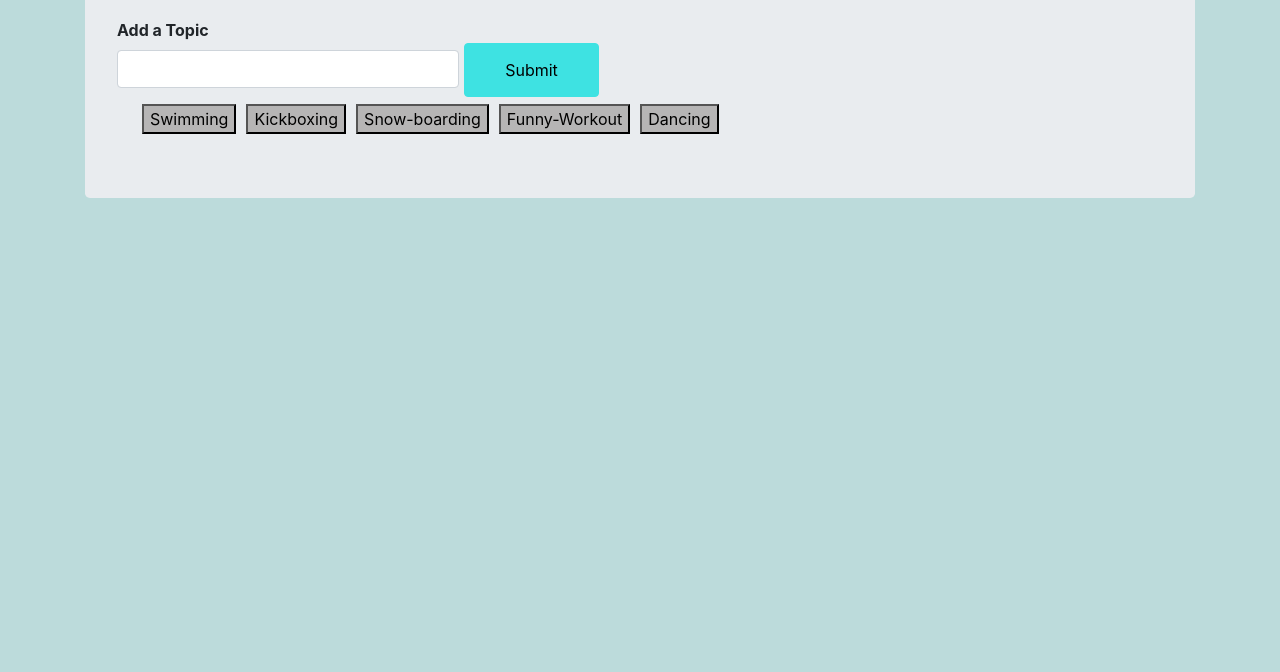
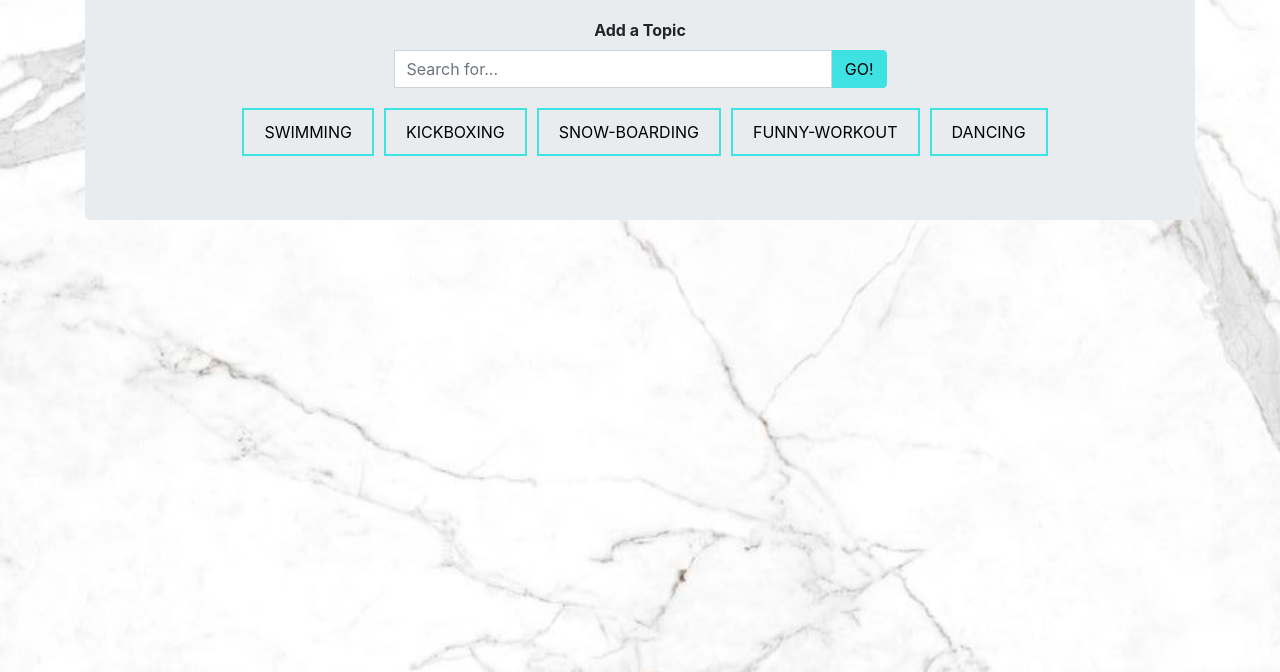
Before and after one commit to saranasr83/GifTastic, a plain HTML site: page index.html in a window 1280 px wide. Shown: the part 128-800 px from the top of the page. Drawn offline with nearby package versions, Linux system fonts and the light colour scheme.

Commit message:
done with the design

```diff
--- a/assets/css/style.css
+++ b/assets/css/style.css
@@ -1,5 +1,8 @@
 body{
     background-color: rgb(188, 219, 219);
+    min-height: 100vh;
+    background: url(../images/marble.jpg) fixed no-repeat center;
+    background-size: cover;
 }
 
 h1{
@@ -7,18 +10,53 @@ h1{
     margin-left: 40%;
     margin-bottom: 34px;
 }
-.btn-primary {
+.btn-default {
     color: black;
     background-color: rgb(62, 226, 226);
     border-color: rgb(62, 226, 226);
-    width: 135px;
-    height: 54px;
-    margin-top: 25px;
+    border-top-left-radius: 0px;
+    border-bottom-left-radius: 0px;
+    text-transform: uppercase;
 }
+
 label{
     font-weight: bolder;
+    width: 100%;
+    text-align: center;
 }
 .topic-btn {
-    background-color: rgb(182, 181, 181);
+    background-color: transparent;
+    border: 2px solid rgb(62, 226, 226);
+    padding: 10px 20px;
     margin-left: 10px;
+    text-transform: uppercase;
+    outline: none;
+    cursor: pointer;
 }
+.topic-btn:active,  .topic-btn:focus, .topic-btn:hover {
+    outline: none !important;
+    border: 2px solid rgb(41, 160, 240);
+}
+.form-wrap {
+    width: 50%;
+    margin: 0 auto;
+    margin-bottom: 20px;
+}
+#topic-section {
+    text-align: center;
+}
+.gif-container {
+    display: inline-block;
+    margin: 20px;
+    text-align: center
+}
+.gif-container  p {
+    font-size: 1.2em;
+    margin-bottom: 5px;
+}
+.gif-container img {
+    width: 200px;
+    height: 200px;
+    border-radius: 100%;
+    border: 2px solid rgb(62, 226, 226);
+}
--- a/assets/javascript/app.js
+++ b/assets/javascript/app.js
@@ -88,7 +88,10 @@ $(document).ready(function () {
         var newTopicText = $("#validationCustom01").val().trim();
         // console.log(newTopicText );
         // The new topic from the textbox is then added to our array
-        topics.push(newTopicText);
+        if(newTopicText != ""){
+            topics.push(newTopicText);
+        }
+
 
         generateTopicSection();
     });
@@ -99,7 +102,7 @@ $(document).ready(function () {
     function getDispalyPics(topics) {
         // console.log("getDisplayPics running with topic:", topic)
         var queryURL = "https://api.giphy.com/v1/gifs/search?api_key=cDzVAOKFADbFNgyeKftxDbwnHSSovoPU&q=" + topics + "&limit=10"
-
+        $("#gifs-appear-here").empty();
         $.ajax({
             url: queryURL,
             method: "GET"
@@ -116,7 +119,7 @@ $(document).ready(function () {
                 var rating = results[i].rating
                 // console.log("test the rating:", results[i].rating)
                 // Make a div with jQuery and store it in a variable named picSection.
-                var picSectionDiv = $("<div>");
+                var picSectionDiv = $("<div>").addClass("gif-container");
                 // Make a paragraph tag with jQuery and store it in a variable named p.
                 var p = $("<p>");
                 // set the inner text of the paragraph to the rating of the image
--- a/index.html
+++ b/index.html
@@ -17,25 +17,29 @@
 <body>
 
     <div class="container">
-        <div class="jumbotron">
+        <div class="jumbotron" id="main">
             <h1>GifTastic!</h1>
 
             <form class="needs-validation" novalidate>
-                <div class="form-row">
-                    <!-- <div class="col-md-1"></div> -->
-                    <div class="col-md-4 mb-3">
-                        <label for="validationCustom01">Add a Topic</label>
-                        <input type="text" class="form-control" id="validationCustom01" placeholder="" value="" required>
+                <div class="row form-wrap">
+                    <div class="col-lg-12">
+                        <div class="input-group">
                         <div class="valid-feedback">
                             Looks good!
                         </div>
-                    </div>
-                    <button id="add-topic" class="btn btn-primary" type="submit">Submit</button>
+                        <label for="validationCustom01">Add a Topic</label>
+                        <input type="text" class="form-control" id="validationCustom01" placeholder="Search for..." required>
+                        <span class="input-group-btn">
+                            <button id="add-topic" class="btn btn-default" type="button">Go!</button>
+                        </span>
+                        </div><!-- /input-group -->
+                    </div><!-- /.col-lg-6 -->
+                </div><!-- /.row -->
+
             </form>
             <!-- all the topic buttons will be shown here -->
-            </div>
 
-            <div class="col-md-8" id="topic-section"></div>
+            <div id="topic-section"></div>
 
         </div>
         <div id="gifs-appear-here"></div>
```
Also changed, not shown: assets/images/marble.jpg (added), 2 other files.
